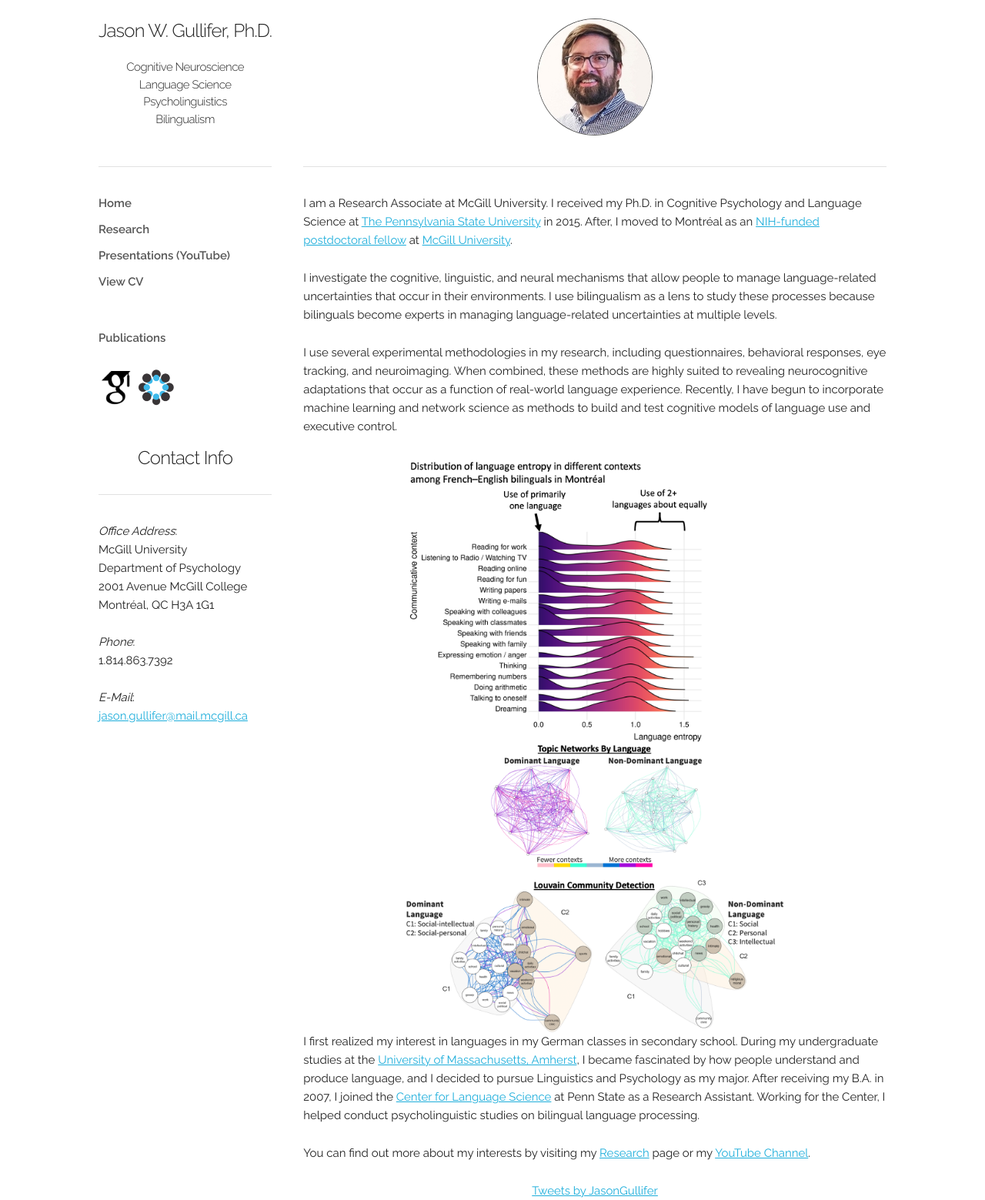
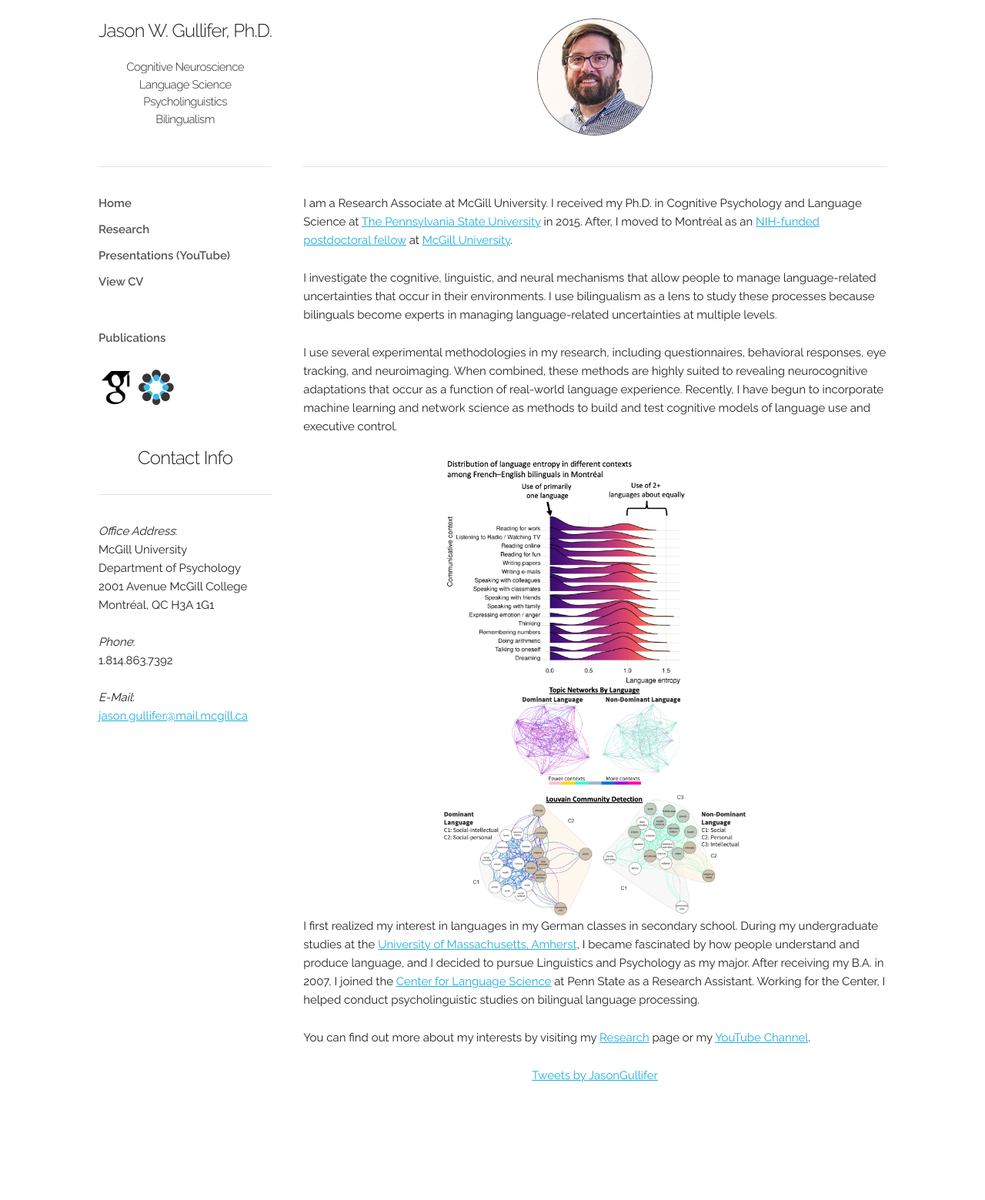
Before and after one commit to jasongullifer/jasongullifer.github.io, a Jekyll site: the page built from index.html, in a window 1280 px wide. Shown: the whole page at 77% size. Built offline with Jekyll 4.4.1, drawn with Linux system fonts in a browser that asks for light colours; nearby versions of some CDN libraries; Markdown is read by kramdown in place of the engine named in the settings; the list of posts is cut into pages by our own code; comment, search, counter and statistics services are not loaded; after the commit the page ends 1409 px from its top, so only the background shows below that.

Commit message:
change spacing

```diff
--- a/index.html
+++ b/index.html
@@ -14,9 +14,9 @@ layout: index_default
 
 		<a href="research.html">
 
-		 <img class="center" src="images/entropy_distribution.png" alt="topic networks" width="500" hspace="10" align="middle"/>
+		 <img class="center" src="images/entropy_distribution.png" alt="topic networks" width="400" hspace="10" align="middle"/>
 
-	     <img class="center" src="images/topic_networks.png" alt="topic networks" width="500" hspace="10" align="middle"/>
+	     <img class="center" src="images/topic_networks.png" alt="topic networks" width="400" hspace="10" align="middle"/>
 
 		</a>
 		  <p>I first realized my interest in languages in my German classes in secondary school. During my undergraduate studies at the <a href="http://umass.edu">University of Massachusetts, Amherst</a>, I became fascinated by how people understand and produce language, and I decided to pursue Linguistics and Psychology as my major. After receiving my B.A. in 2007, I joined the <a href="http://cls.psu.edu">Center for Language Science</a> at Penn State as a Research Assistant. Working for the Center, I helped conduct psycholinguistic studies on bilingual language processing.
```
